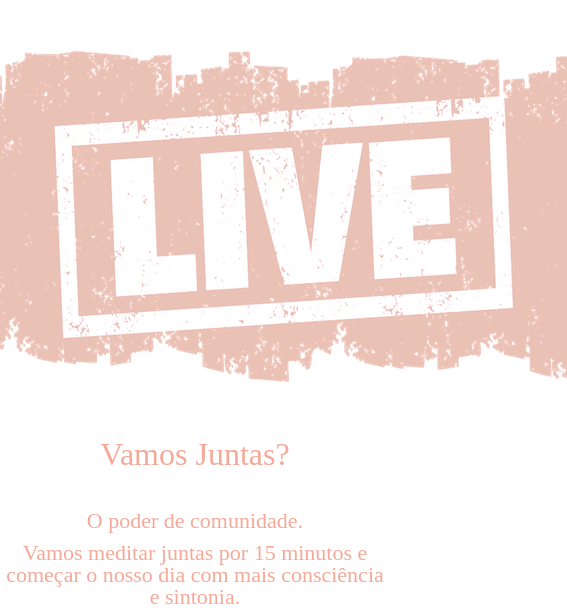
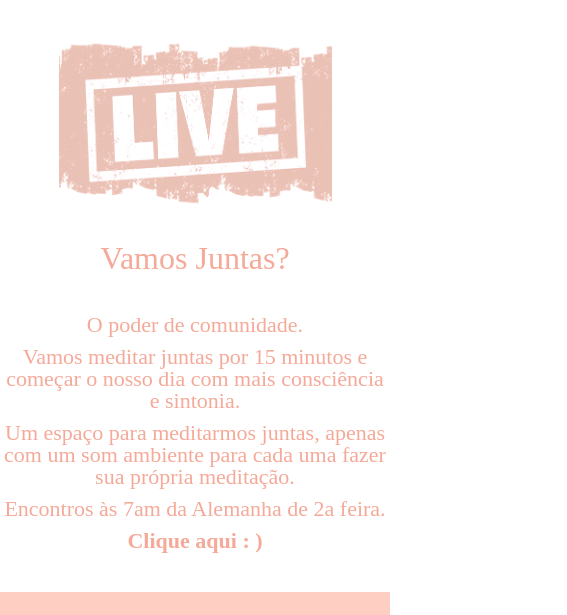
Before and after one commit to viviandhj/portfolio-amar-meditacao, a plain HTML site: page live.html in a window 390 px wide. Shown: the part 167-782 px from the top of the page, 567 px wide, since content can reach past the window. Drawn offline with Linux system fonts and the light colour scheme.

Commit message:
adjusting live img and greater-than sign duplicated

```diff
--- a/live.html
+++ b/live.html
@@ -24,8 +24,8 @@
 
         <main>
            <div class="container-live">
-                <div class="img-live">
-                    <img src="live2.png">
+                <div >
+                    <img class="img-live" src="live2.png">
                 </div>
 
                 <div>
--- a/style.css
+++ b/style.css
@@ -385,4 +385,10 @@ li {
     }
 
 
+    /* Live */
+
+    .img-live {
+        width: 70%;
+    }
+
 }
```
Also changed, not shown: lista.html (+1 -1 lines).
